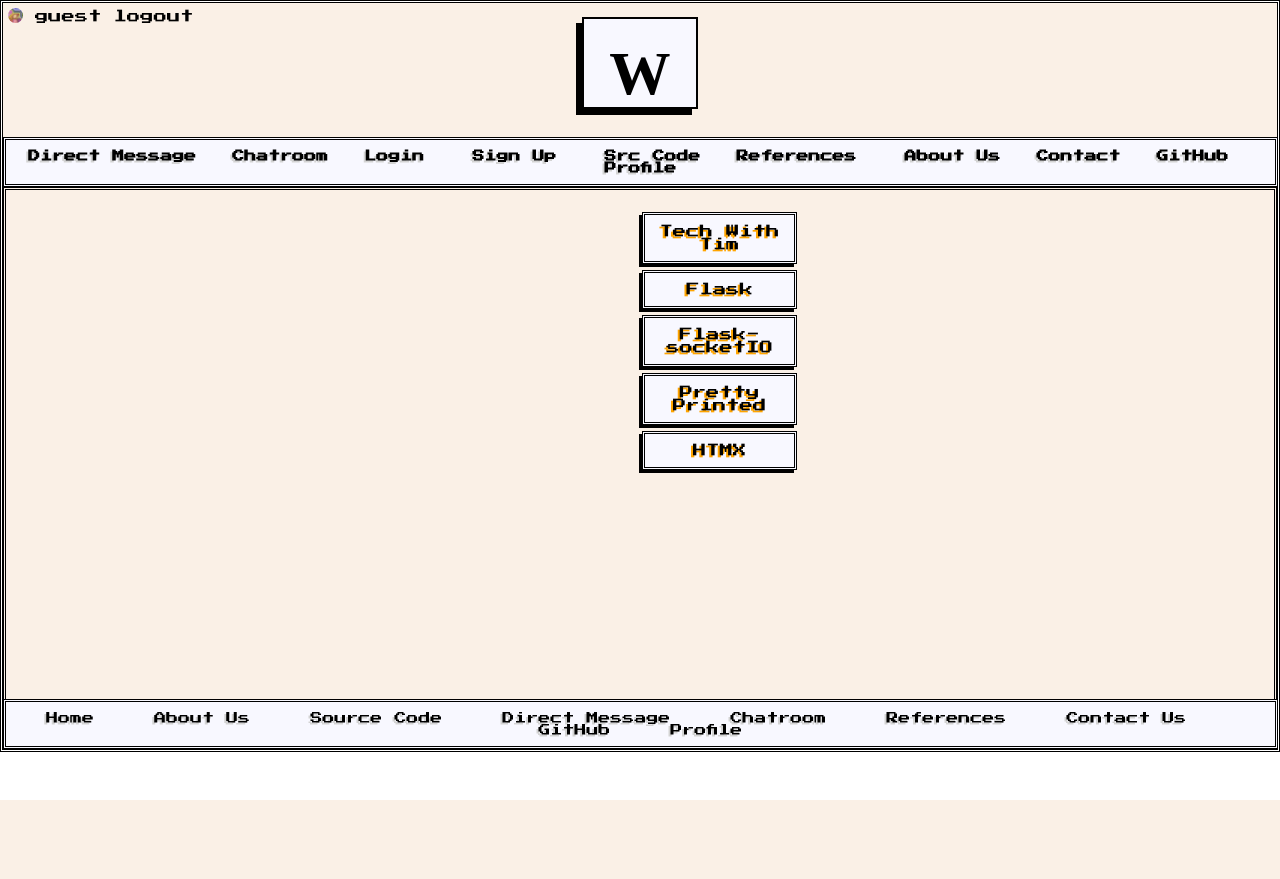
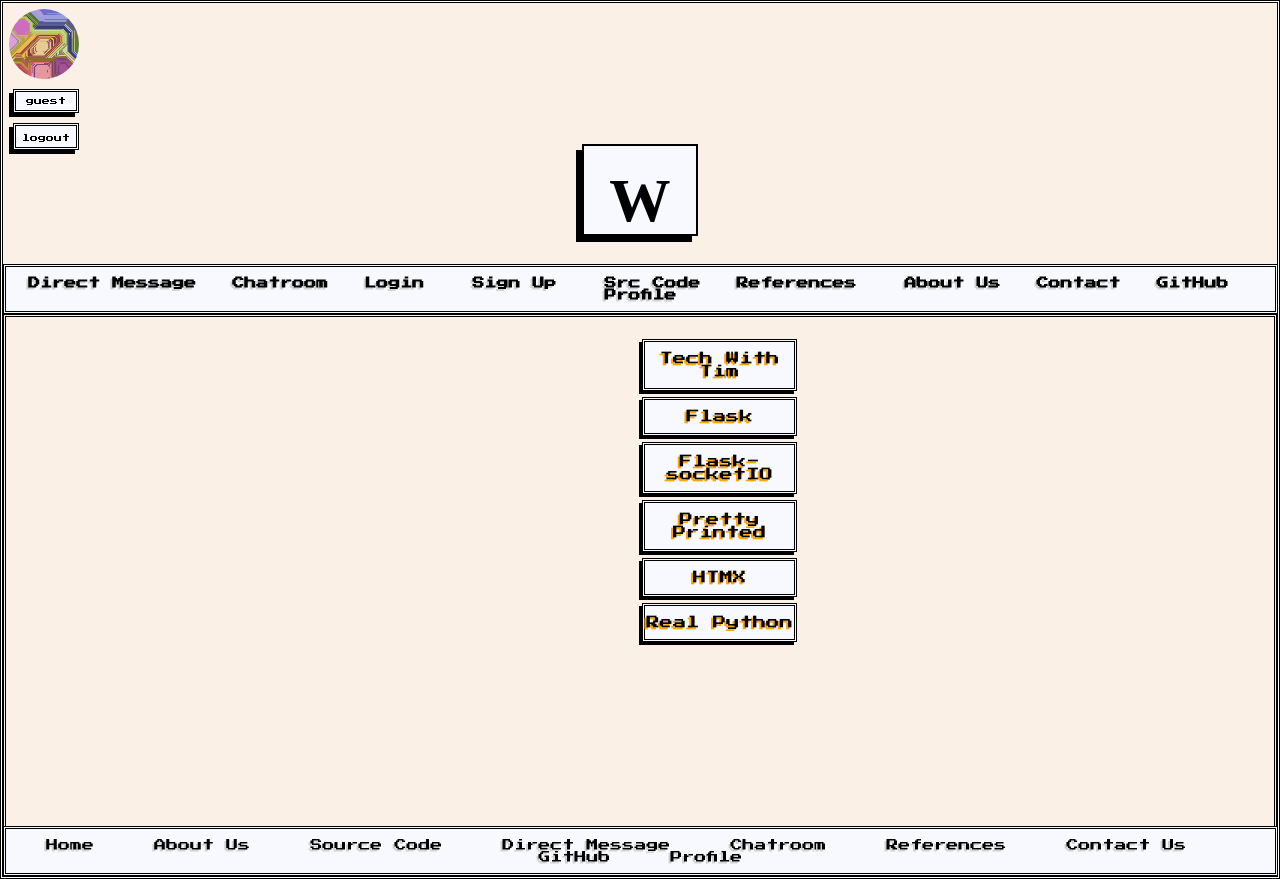
Before and after one commit to ucmo-cs/s25-wavelength-messenger, a Flask app: page /references in a window 1280 px wide. Before the commit the page ends 800 px from the top, so only its background shows below. Run offline with Flask 3, Linux system fonts and the light colour scheme; some libraries are stand-ins or nearby versions; some web fonts are replaced.

Commit message:
visual changes
visual changes

```diff
--- a/Wavelength-v2/main.py
+++ b/Wavelength-v2/main.py
@@ -29,7 +29,7 @@
 
 
 # User model-
-class User(UserMixin, db.Model):
+class User(UserMixin, db.Model): # UserMixin needed for login functionality
     user_id = db.Column(db.Integer, primary_key=True, autoincrement=True)
     username = db.Column(db.String(80), unique=True, nullable=False)
     full_name = db.Column(db.String(120), nullable=False)
@@ -81,7 +81,7 @@
 @login_manager.user_loader
 def load_user(user_id):
     return User.query.get(int(user_id))
-
+    #loads the logged-in user
 
 # method for generating random room codes
 def generate_unique_code(length):
@@ -103,7 +103,7 @@
 
 # this is the chat home page.
 @app.route('/chatHome', methods=['GET', 'POST'])
-#@login_required
+@login_required
 def chat_room():  # put application's code here
     session.clear()  # clear all sessions
     if request.method == "POST":
@@ -144,7 +144,7 @@
 
 
 @app.route('/profile')
-#@login_required
+@login_required
 def profile():
     return render_template("profile.html")
 
@@ -184,16 +184,14 @@
 def login():
     if request.method == 'POST':
         username = request.form.get('username')
-        print(username)
         password = request.form.get('password')
-        print(password)
         # Find the user by username
         user = User.query.filter_by(username=username).first()
-        print(user)
+        #print(user)
         if user and check_password_hash(user.password_hash, password) is True:
             # if login successful redirect to home page
             login_user(user)  #log in the user
-            print(user, "logged in successfully")
+            print(user.username, "logged in successfully")
             return redirect(url_for('homepage'))
 
         else:
@@ -206,8 +204,8 @@
 @app.route('/logout')
 @login_required
 def logout():
-    logout_user()
-    return flask.redirect(flask.url_for('homepage'))
+    logout_user() # immediately logs out user
+    return flask.redirect(flask.url_for('homepage')) # takes them to the homepage, the user is defaulted as guest, and not logged in
 
 
 @app.route('/register', methods=['GET', 'POST'])
@@ -228,7 +226,7 @@
         pfp_size = (128, 128)  # size of pfp
         pfp = get_random_image(pfp_size)  # makes pfp
         profile_picture.imsave(f"{username}.png", pfp)  # save pfp to the static folder
-        pfp_path = shutil.copy2(f"{username}.png", "/Users/jacobbrenner/Documents/GitHub/s25-wavelength-messenger/Wavelength-v2/static/profile_pics")  # save pfp to the folder
+        pfp_path = shutil.copy2(f"{username}.png", "/Users/jacobbrenner/Documents/GitHub/s25-wavelength-messenger/Wavelength-v2/static/profile_pics")  # save pfp path for User object
 
         # Check if the username or email already exists in db
         existing_user = User.query.filter((User.username == username) | (User.email == email)).first()
@@ -247,9 +245,9 @@
                 profile_pic=pfp_path,
                 public_key=public_key
             )
-            print(new_user)
+            #print(new_user)
             login_user(new_user)
-            print(current_user)
+            #print(current_user)
             # Add to the session and commit the transaction
             db.session.add(new_user)
             db.session.commit()
--- a/Wavelength-v2/templates/base.html
+++ b/Wavelength-v2/templates/base.html
@@ -17,10 +17,11 @@
 </head>
 <body>
 <div style="background: linen; font-size:9pt;font-family:'Press Start 2P', sans-serif; height:100%;">
-
-    <img src="{{ url_for('static', filename=("/profile_pics/" + (current_user.username or "guest") + ".png")) }}" alt="pfp" style="width:15px; height:15px; margin-left:5px;margin-top:5px; border-radius:180px;">
-    <span style="font-size:10pt;">{{ current_user.username or "guest" }}</span>
-    <a href='/logout' style="font-size:10pt;">logout</a>
+    <div style="margin:0; display: inline-grid;">
+        <img src="{{ url_for('static', filename=("/profile_pics/" + (current_user.username or "guest") + ".png")) }}" alt="pfp" style="width:70px; height:70px; margin-left:6px;margin-top:6px; border-radius:180px;">
+        <span class="fancybox" style=" font-size:6pt;width:50px;padding:5px;">{{ current_user.username or "guest" }}</span>
+        <span class="fancybox" id="hov" style="width:50px;"><a href='/logout' style="font-size:6pt;text-align:center;">logout</a></span>
+    </div>
     <header style="font-size:46pt; transition: transform 2s; padding-top:25px;">
         <a href="/"><span style="text-align:center; font-weight:bolder; border-style: solid; border-width:2px; border-color: black; padding: 20px 25px 0;background: ghostwhite; color: black; box-shadow: -6px 6px black;">W</span></a>
     </header>
--- a/Wavelength-v2/templates/references.html
+++ b/Wavelength-v2/templates/references.html
@@ -7,6 +7,7 @@
             <li id="hov" class="fancybox3" style="box-shadow:-3px 3px; transition: transform 1s;"><a href="https://flask-socketio.readthedocs.io/en/latest/">Flask-socketIO</a></li>
             <li id="hov" class="fancybox3" style="box-shadow:-3px 3px; transition: transform 1s;"><a href="https://www.youtube.com/watch?v=PWEl1ysbPAY&t=692s">Pretty Printed</a></li>
             <li id="hov" class="fancybox3" style="box-shadow:-3px 3px; transition: transform 1s;"><a href="https://htmx.org">HTMX</a></li>
+            <li id="hov" class="fancybox3" style="box-shadow:-3px 3px; transition: transform 1s;"><a href="https://realpython.com/using-flask-login-for-user-management-with-flask/">Real Python</a></li>
 
         </ul>
     </div>
```
